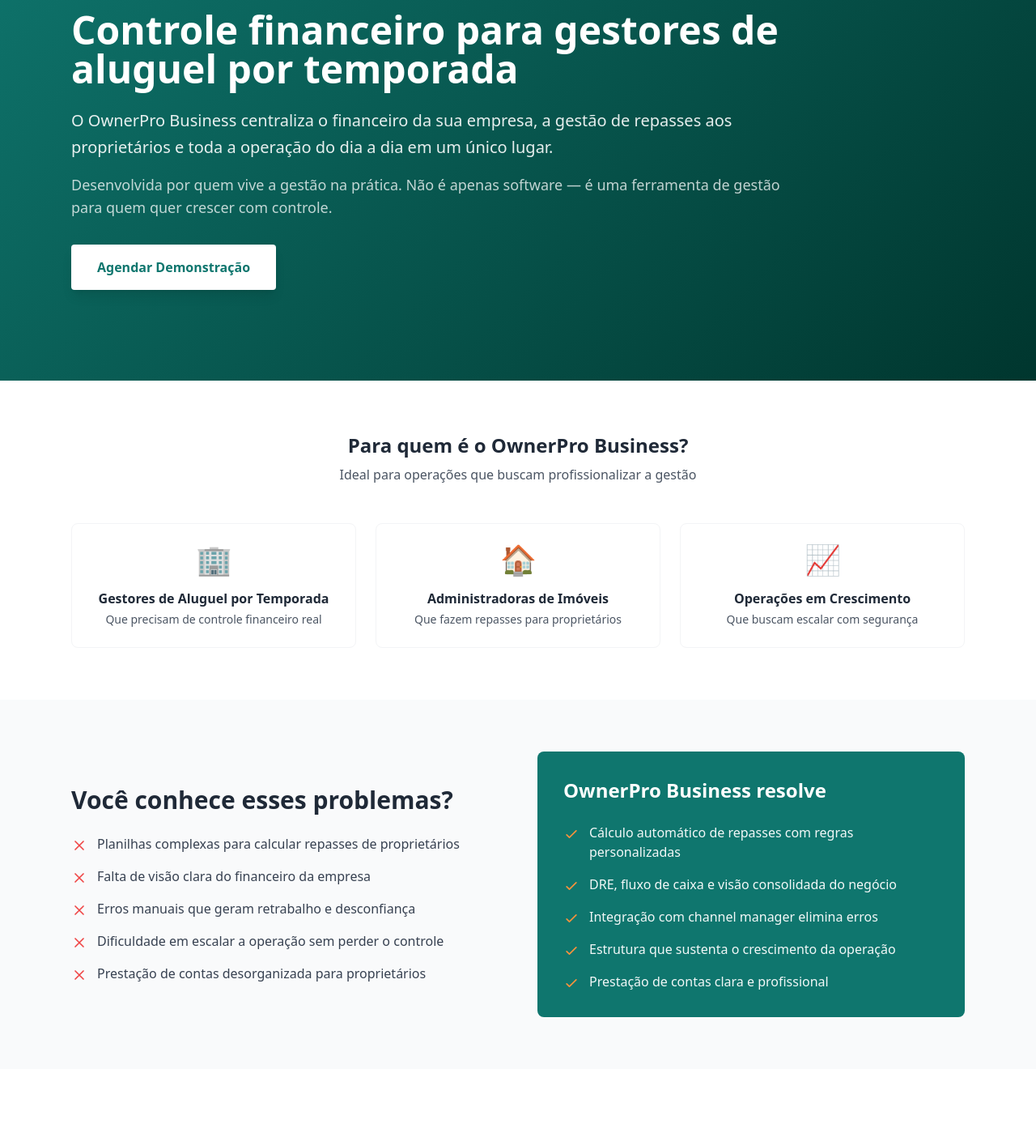
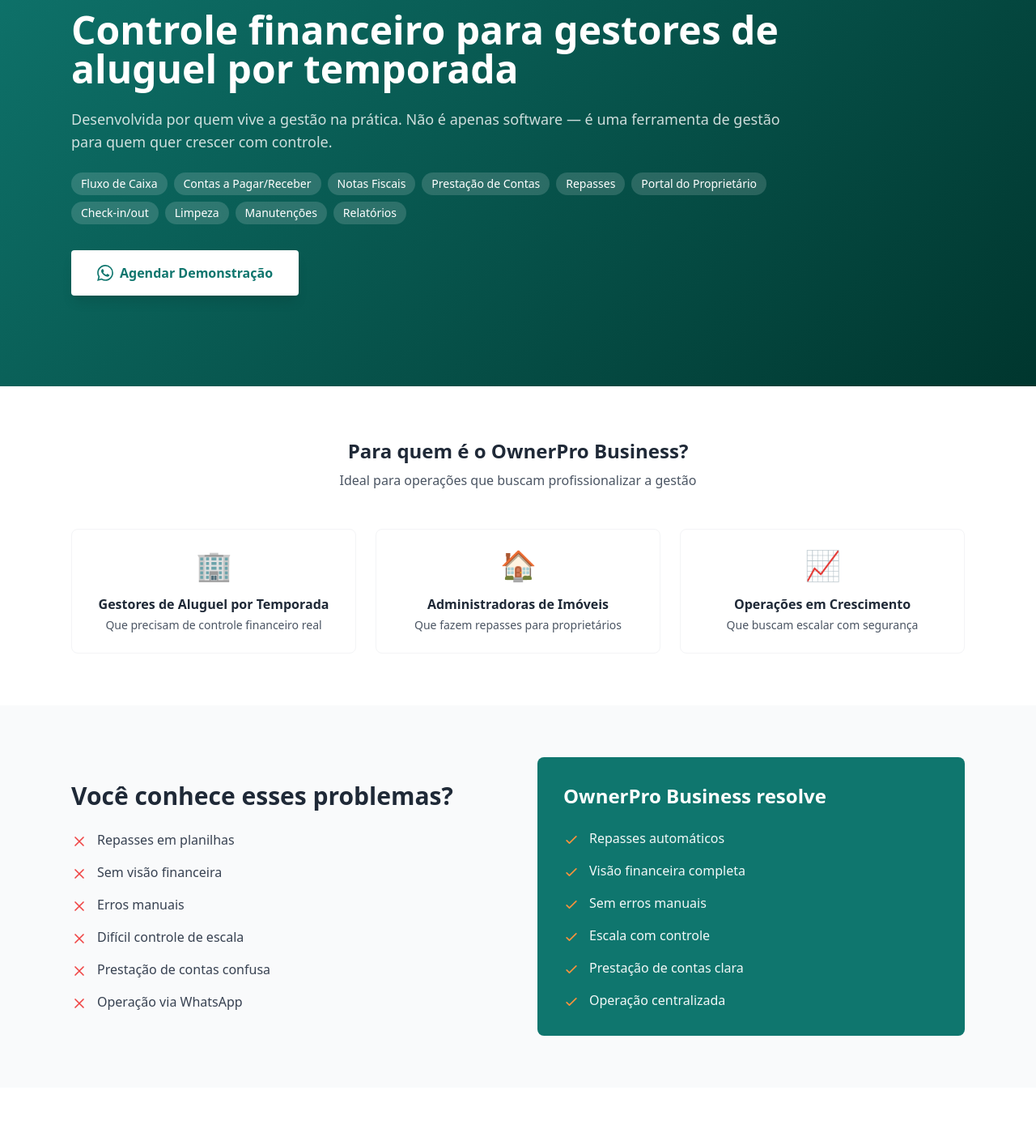
Before and after one commit to jonathanpmartins/ownerpro-business-landing-page, a Vue app: page / in a window 1280 px wide. Shown: the part 240-1644 px from the top of the page at 81% size. Built offline with nearby package versions, Linux system fonts and the light colour scheme.

Commit message:
making the marketing more happy

```diff
--- a/src/components/CtaSection.vue
+++ b/src/components/CtaSection.vue
@@ -18,8 +18,8 @@
       <h2 class="text-3xl font-bold mb-4">
         Pronto para organizar sua operação?
       </h2>
-      <p class="text-lg opacity-90 mb-8 max-w-2xl mx-auto">
-        Agende uma demonstração e veja como o OwnerPro Business pode transformar a gestão dos seus imóveis por temporada.
+      <p class="text-lg opacity-90 mb-8">
+        Veja na prática como funciona.
       </p>
 
       <a
--- a/src/components/Header.vue
+++ b/src/components/Header.vue
@@ -22,17 +22,36 @@
         href="https://wa.me/5554991864582?text=Ol%C3%A1!%20Quero%20falar%20com%20um%20consultor%20OwnerPro%20Business."
         target="_blank"
         rel="noopener noreferrer"
-        class="header-cta text-white px-5 py-2.5 rounded font-medium transition shadow-sm hover:shadow-md"
+        class="header-cta inline-flex items-center gap-2 text-white px-5 py-2.5 rounded font-medium transition shadow-sm hover:shadow-md"
         :style="{ backgroundColor: primaryColor }"
       >
-        Fale Conosco
+        <svg class="w-5 h-5" fill="currentColor" viewBox="0 0 24 24">
+          <path d="M17.472 14.382c-.297-.149-1.758-.867-2.03-.967-.273-.099-.471-.148-.67.15-.197.297-.767.966-.94 1.164-.173.199-.347.223-.644.075-.297-.15-1.255-.463-2.39-1.475-.883-.788-1.48-1.761-1.653-2.059-.173-.297-.018-.458.13-.606.134-.133.298-.347.446-.52.149-.174.198-.298.298-.497.099-.198.05-.371-.025-.52-.075-.149-.669-1.612-.916-2.207-.242-.579-.487-.5-.669-.51-.173-.008-.371-.01-.57-.01-.198 0-.52.074-.792.372-.272.297-1.04 1.016-1.04 2.479 0 1.462 1.065 2.875 1.213 3.074.149.198 2.096 3.2 5.077 4.487.709.306 1.262.489 1.694.625.712.227 1.36.195 1.871.118.571-.085 1.758-.719 2.006-1.413.248-.694.248-1.289.173-1.413-.074-.124-.272-.198-.57-.347m-5.421 7.403h-.004a9.87 9.87 0 01-5.031-1.378l-.361-.214-3.741.982.998-3.648-.235-.374a9.86 9.86 0 01-1.51-5.26c.001-5.45 4.436-9.884 9.888-9.884 2.64 0 5.122 1.03 6.988 2.898a9.825 9.825 0 012.893 6.994c-.003 5.45-4.437 9.884-9.885 9.884m8.413-18.297A11.815 11.815 0 0012.05 0C5.495 0 .16 5.335.157 11.892c0 2.096.547 4.142 1.588 5.945L.057 24l6.305-1.654a11.882 11.882 0 005.683 1.448h.005c6.554 0 11.89-5.335 11.893-11.893a11.821 11.821 0 00-3.48-8.413z"/>
+        </svg>
+        <span class="header-cta-text">Fale Conosco</span>
       </a>
     </div>
   </header>
 </template>
 
 <style scoped>
+.header-cta svg {
+  display: none;
+}
+
 @media (max-width: 420px) {
+  .header-cta {
+    padding: 0.625rem;
+  }
+  .header-cta svg {
+    display: block;
+  }
+  .header-cta-text {
+    display: none;
+  }
+}
+
+@media (max-width: 300px) {
   .header-container {
     justify-content: center;
   }
--- a/src/components/Hero.vue
+++ b/src/components/Hero.vue
@@ -32,22 +32,33 @@
           Controle financeiro para gestores de aluguel por temporada
         </h1>
 
-        <p class="text-xl opacity-90 mb-4 leading-relaxed">
-          O OwnerPro Business centraliza o financeiro da sua empresa, a gestão de repasses aos proprietários e toda a operação do dia a dia em um único lugar.
+        <p class="text-lg opacity-80 mb-6">
+          Desenvolvida por quem vive a gestão na prática. Não é apenas software — é uma ferramenta de gestão para quem quer crescer com controle.
         </p>
 
-        <p class="text-lg opacity-75 mb-8">
-          Desenvolvida por quem vive a gestão na prática. Não é apenas software — é uma ferramenta de gestão para quem quer crescer com controle.
-        </p>
+        <!-- Feature tags -->
+        <div class="flex flex-wrap gap-2 mb-8">
+          <span
+            v-for="tag in ['Fluxo de Caixa', 'Contas a Pagar/Receber', 'Notas Fiscais', 'Prestação de Contas', 'Repasses', 'Portal do Proprietário', 'Check-in/out', 'Limpeza', 'Manutenções', 'Relatórios']"
+            :key="tag"
+            class="px-3 py-1 rounded-full text-sm font-medium"
+            style="background-color: rgba(255,255,255,0.15)"
+          >
+            {{ tag }}
+          </span>
+        </div>
 
         <div class="flex flex-col sm:flex-row gap-4">
           <a
             href="https://wa.me/5554991864582?text=Ol%C3%A1!%20Quero%20conhecer%20o%20OwnerPro%20Business."
             target="_blank"
             rel="noopener noreferrer"
-            class="bg-white px-8 py-4 rounded font-semibold transition shadow-lg hover:shadow-xl text-center"
+            class="inline-flex items-center justify-center gap-2 bg-white px-8 py-4 rounded font-semibold transition shadow-lg hover:shadow-xl"
             :style="{ color: primaryColor }"
           >
+            <svg class="w-5 h-5" fill="currentColor" viewBox="0 0 24 24">
+              <path d="M17.472 14.382c-.297-.149-1.758-.867-2.03-.967-.273-.099-.471-.148-.67.15-.197.297-.767.966-.94 1.164-.173.199-.347.223-.644.075-.297-.15-1.255-.463-2.39-1.475-.883-.788-1.48-1.761-1.653-2.059-.173-.297-.018-.458.13-.606.134-.133.298-.347.446-.52.149-.174.198-.298.298-.497.099-.198.05-.371-.025-.52-.075-.149-.669-1.612-.916-2.207-.242-.579-.487-.5-.669-.51-.173-.008-.371-.01-.57-.01-.198 0-.52.074-.792.372-.272.297-1.04 1.016-1.04 2.479 0 1.462 1.065 2.875 1.213 3.074.149.198 2.096 3.2 5.077 4.487.709.306 1.262.489 1.694.625.712.227 1.36.195 1.871.118.571-.085 1.758-.719 2.006-1.413.248-.694.248-1.289.173-1.413-.074-.124-.272-.198-.57-.347m-5.421 7.403h-.004a9.87 9.87 0 01-5.031-1.378l-.361-.214-3.741.982.998-3.648-.235-.374a9.86 9.86 0 01-1.51-5.26c.001-5.45 4.436-9.884 9.888-9.884 2.64 0 5.122 1.03 6.988 2.898a9.825 9.825 0 012.893 6.994c-.003 5.45-4.437 9.884-9.885 9.884m8.413-18.297A11.815 11.815 0 0012.05 0C5.495 0 .16 5.335.157 11.892c0 2.096.547 4.142 1.588 5.945L.057 24l6.305-1.654a11.882 11.882 0 005.683 1.448h.005c6.554 0 11.89-5.335 11.893-11.893a11.821 11.821 0 00-3.48-8.413z"/>
+            </svg>
             Agendar Demonstração
           </a>
         </div>
--- a/src/components/ProblemSolution.vue
+++ b/src/components/ProblemSolution.vue
@@ -5,19 +5,21 @@
 const accentOnPrimary = inject('accentOnPrimary')
 
 const problems = [
-  'Planilhas complexas para calcular repasses de proprietários',
-  'Falta de visão clara do financeiro da empresa',
-  'Erros manuais que geram retrabalho e desconfiança',
-  'Dificuldade em escalar a operação sem perder o controle',
-  'Prestação de contas desorganizada para proprietários',
+  'Repasses em planilhas',
+  'Sem visão financeira',
+  'Erros manuais',
+  'Difícil controle de escala',
+  'Prestação de contas confusa',
+  'Operação via WhatsApp',
 ]
 
 const solutions = [
-  'Cálculo automático de repasses com regras personalizadas',
-  'DRE, fluxo de caixa e visão consolidada do negócio',
-  'Integração com channel manager elimina erros',
-  'Estrutura que sustenta o crescimento da operação',
-  'Prestação de contas clara e profissional',
+  'Repasses automáticos',
+  'Visão financeira completa',
+  'Sem erros manuais',
+  'Escala com controle',
+  'Prestação de contas clara',
+  'Operação centralizada',
 ]
 </script>
 
```
